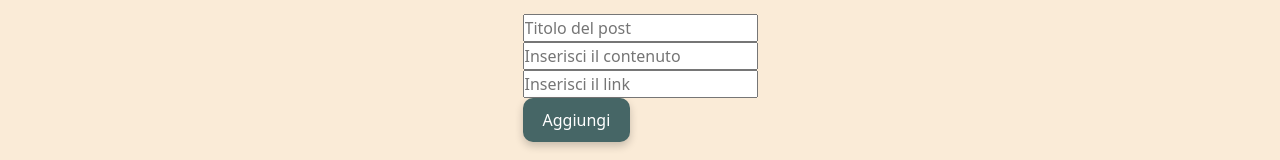
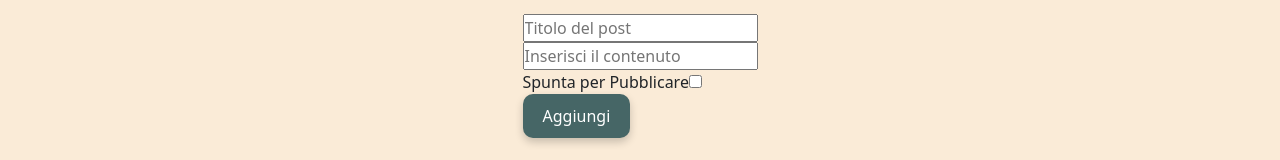
Before and after one commit to AlessandroPuglisi21/react-form-multifield, a React (Vite) app: page / in a window 1280 px wide. Shown: the part 171-331 px from the top of the page. Built offline with nearby package versions, Linux system fonts and the light colour scheme.

Commit message:
ADD: Published button

```diff
--- a/components/card.jsx
+++ b/components/card.jsx
@@ -7,7 +7,7 @@ const initialPostsData = {
   image: "",
   content: "",
   tags: "",
-  published: true,
+  published: false,
 };
 
 export default function Card() {
@@ -86,7 +86,7 @@ export default function Card() {
             />
           </div>
 
-          {/* IMMAGINE*/}
+          {/* IMMAGINE
           <div>
             <label htmlFor="img"></label>
               <input
@@ -97,7 +97,21 @@ export default function Card() {
               type="text"
               placeholder="Inserisci il link"
             />
+          </div> */}
+
+          {/* PUBBLICARE */}
+          <div>
+            <label htmlFor="pubblicare">Spunta per Pubblicare</label>
+            <input
+              id="published"
+              name="published"
+              onChange={handleFormData}
+              value={formData.published}
+              type="checkbox"
+              placeholder="Inserisci il contenuto"
+            />
           </div>
+
           <input
             type="submit"
             value="Aggiungi"
```
